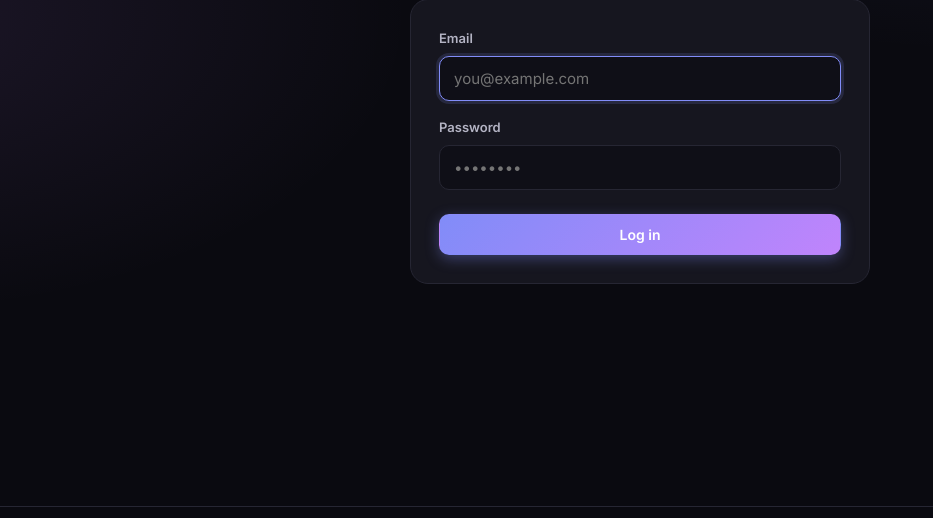
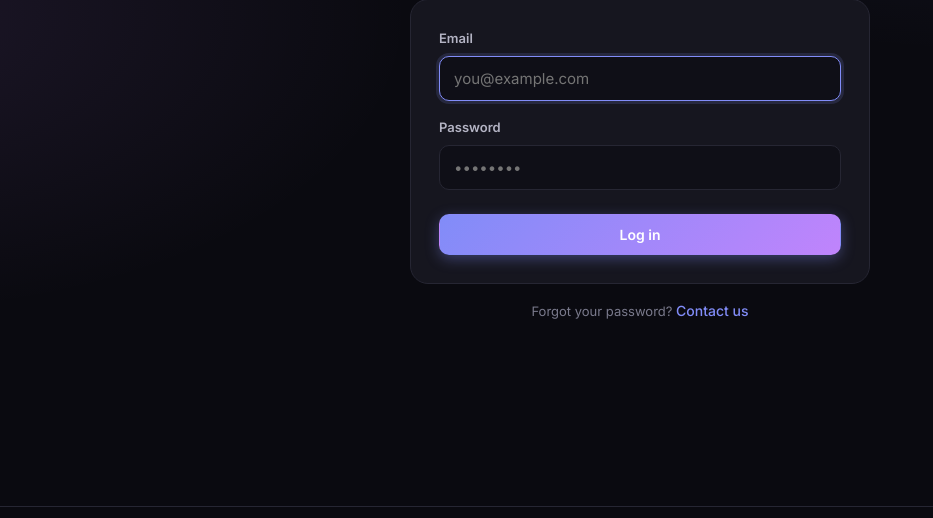
Before and after one commit to EmmaBlueJeans/CareerPilot, a Flask app: page /auth/login in a window 1280 px wide. Shown: the part 225-743 px from the top of the page, without its empty margins (0-933 px from the left). Run offline with Flask 3, Linux system fonts and the light colour scheme.

Commit message:
add secure admin password reset route, forgot password link on login page

```diff
--- a/templates/auth/login.html
+++ b/templates/auth/login.html
@@ -21,4 +21,9 @@
     <button class="btn btn-primary" type="submit" style="width:100%;">Log in</button>
   </form>
 </div>
+<p style="text-align:center; margin-top:16px; font-size:13px; color:var(--text-3);">
+    Forgot your password?
+    <a href="mailto:denemm06002@student.edmonds.edu?subject=CareerPilot password reset"
+       class="link">Contact us</a>
+</p>
 {% endblock %}
```
